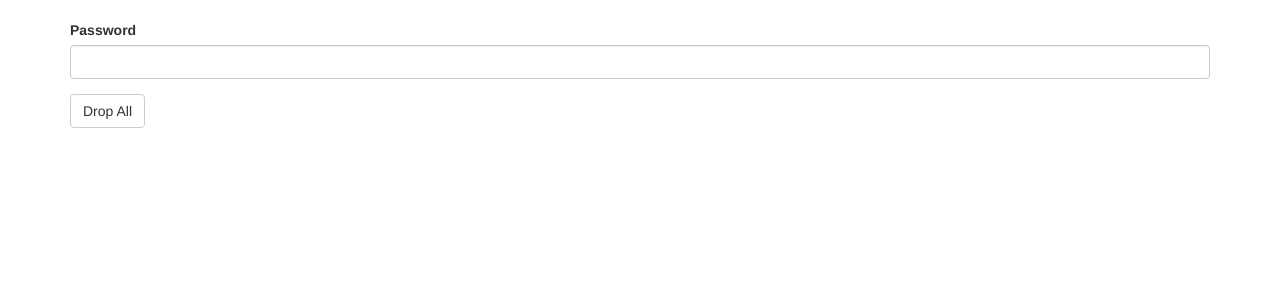
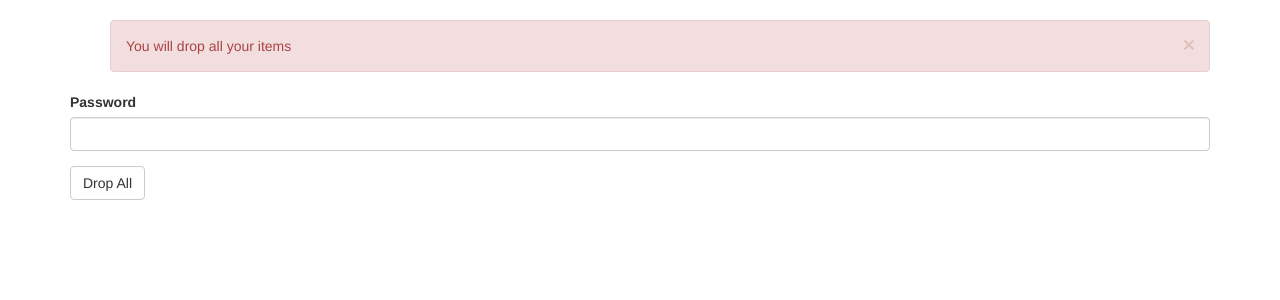
Before and after one commit to yuanji-dev/pocket, a Flask app: page /settings/drop-all in a window 1280 px wide. Shown: the part 52-352 px from the top of the page. Run offline with Flask 2, Linux system fonts and the light colour scheme; the visitor is signed in with stand-in values (Sample User, id 1); data comes from the database, SQL or seed files in the repository; some libraries are stand-ins or nearby versions.

Commit message:
use flash category to show different style flash messages.

```diff
--- a/app/templates/base.html
+++ b/app/templates/base.html
@@ -55,12 +55,19 @@
 {% block content %}
     <div class="container">
         {# todo add message category:info success error. #}
-        {% for msg in get_flashed_messages() %}
-            <div class="alert alert-info alert-dismissable">
-                <button type="button" class="close" data-dismiss="alert" aria-hidden="true">&times;</button>
-                {{ msg }}
-            </div>
-        {% endfor %}
+        {% with messages = get_flashed_messages(with_categories=true) %}
+            {% if messages %}
+                <ul class=flashes>
+                    {% for category, message in messages %}
+                        <div class="alert alert-{{ category }} alert-dismissable">
+                            <button type="button" class="close" data-dismiss="alert" aria-hidden="true">&times;</button>
+                            {{ message }}
+                        </div>
+                    {% endfor %}
+                </ul>
+            {% endif %}
+        {% endwith %}
+
         {% block main %}
         {% endblock %}
     </div>
--- a/app/templates/settings/drop-all.html
+++ b/app/templates/settings/drop-all.html
@@ -1,7 +1,7 @@
 {% extends 'base.html' %}
 {% import "bootstrap/wtf.html" as wtf %}
 {% block title %}
-    login
+    drop-all
 {% endblock %}
 {% block main %}
     {{ wtf.quick_form(form) }}
--- a/app/views.py
+++ b/app/views.py
@@ -37,7 +37,7 @@ def login():
             #todo remember time fresh? how long remember?
             login_user(user, form.remember.data)
             return redirect(request.args.get('next') or url_for('.index'))
-        flash('Invalid email or password')
+        flash('Invalid email or password', 'warning')
     return render_template('login.html', form=form)
 
 
@@ -45,7 +45,7 @@ def login():
 @login_required
 def logout():
     logout_user()
-    flash('you have logged out')
+    flash('you have logged out', 'info')
     return redirect(url_for('.index'))
 
 
@@ -58,7 +58,7 @@ def register():
                     password=form.password.data)
         db.session.add(user)
         db.session.commit()
-        flash('you have successfully registered an account.')
+        flash('you have successfully registered an account.', 'success')
         return redirect(url_for('.index'))
     return render_template('register.html', form=form)
 
@@ -82,7 +82,7 @@ def add():
         db.session.add(current_user)
         db.session.commit()
         parse_html(item.id)
-        flash('a new item added.')
+        flash('a new item added.', 'success')
         return redirect(url_for('.index'))
     return render_template('add.html', form=form)
 
@@ -93,14 +93,14 @@ def delete(id):
     item = Item.query.filter_by(id=id).first()
     items = current_user.items.all()
     if not item or item not in items:
-        flash('no such item.')
+        flash('no such item.', 'info')
         return redirect(request.args.get('next') or url_for('.index'))
     else:
         current_user.items.remove(item)
         db.session.add(current_user)
         db.session.delete(item)
         db.session.commit()
-        flash('delete successfully.')
+        flash('delete successfully.', 'success')
         return redirect(request.args.get('next') or url_for('.index'))
 
 
@@ -110,7 +110,7 @@ def a(id):
     item = Item.query.filter_by(id=id).first()
     items = current_user.items.all()
     if item not in items:
-        flash('this item is not yours.')
+        flash('this item is not yours.', 'warning')
         return redirect(request.args.get('next') or url_for('.index'))
     else:
         return render_template('a.html', item=item, title=item.title)
@@ -122,13 +122,13 @@ def star(id):
     item = Item.query.filter_by(id=id).first()
     items = current_user.items.all()
     if item not in items:
-        flash('this item is not yours.')
+        flash('this item is not yours.', 'warning')
         return redirect(request.args.get('next') or url_for('.index'))
     else:
         item.is_star = True
         db.session.add(item)
         db.session.commit()
-        flash('you starred the item.')
+        flash('you starred the item.', 'info')
         return redirect(request.args.get('next') or url_for('.index'))
 
 
@@ -138,13 +138,13 @@ def unstar(id):
     item = Item.query.filter_by(id=id).first()
     items = current_user.items.all()
     if item not in items:
-        flash('this item is not yours.')
+        flash('this item is not yours.', 'warning')
         return redirect(request.args.get('next') or url_for('.index'))
     else:
         item.is_star = False
         db.session.add(item)
         db.session.commit()
-        flash('you destarred the item.')
+        flash('you destarred the item.', 'info')
         return redirect(request.args.get('next') or url_for('.index'))
 
 
@@ -157,7 +157,7 @@ def tag(name):
         if name in item.get_tags():
             items.append(item)
     if not items:
-        flash('not item has this tag.')
+        flash('not item has this tag.', 'warning')
         return redirect(request.args.get('next') or url_for('.index'))
     else:
         return render_template('tag.html', items=items)
@@ -168,7 +168,7 @@ def tag(name):
 def stars():
     items = current_user.items.filter_by(is_star=True).all()
     if not items:
-        flash('not star item.')
+        flash('not star item.', 'warning')
         return redirect(request.args.get('next') or url_for('.index'))
     else:
         return render_template('stars.html', items=items)
@@ -189,7 +189,7 @@ def query():
 def search(keyword):
     items = Item.query.filter(Item.user == current_user, Item.title.like('%' + keyword + '%')).all()
     if not items:
-        flash('no such items.')
+        flash('no such items.', 'warning')
         return redirect(request.args.get('next') or url_for('.index'))
     else:
         return render_template('search.html', items=items, keyword=keyword)
@@ -200,7 +200,7 @@ def search(keyword):
 def archives():
     items = Item.query.filter(Item.user == current_user, Item.is_archive == True).all()
     if not items:
-        flash('no such items.')
+        flash('no such items.', 'warning')
         return redirect(request.args.get('next') or url_for('.index'))
     else:
         return render_template('archives.html', items=items)
@@ -211,13 +211,13 @@ def archives():
 def archive(id):
     item = Item.query.filter(Item.user == current_user, Item.id == id).first()
     if not item:
-        flash('no such item.')
+        flash('no such item.', 'warning')
         return redirect(request.args.get('next') or url_for('.index'))
     else:
         item.is_archive = True
         db.session.add(item)
         db.session.commit()
-        flash('you archived the item.')
+        flash('you archived the item.', 'info')
         return redirect(request.args.get('next') or url_for('.index'))
 
 
@@ -226,13 +226,13 @@ def archive(id):
 def unarchive(id):
     item = Item.query.filter(Item.user == current_user, Item.id == id).first()
     if not item:
-        flash('no such item.')
+        flash('no such item.', 'warning')
         return redirect(request.args.get('next') or url_for('.index'))
     else:
         item.is_archive = False
         db.session.add(item)
         db.session.commit()
-        flash('you unarchived the item.')
+        flash('you unarchived the item.', 'info')
         return redirect(request.args.get('next') or url_for('.index'))
 
 
@@ -241,7 +241,7 @@ def unarchive(id):
 def edit(id):
     item = Item.query.filter(Item.user == current_user, Item.id == id).first()
     if not item:
-        flash("no such item.")
+        flash("no such item.", 'warning')
         return redirect(url_for('.index'))
     form = EditItemForm()
     if form.validate_on_submit():
@@ -257,7 +257,7 @@ def edit(id):
         db.session.add(item)
         db.session.commit()
         parse_html(item.id)
-        flash('item updated.')
+        flash('item updated.', 'info')
         return redirect(url_for('.index'))
     form.link.data = item.link
     form.tags.data = ','.join([tag.name for tag in item.tags])
@@ -273,14 +273,13 @@ def change_password():
             current_user.password = form.new_password.data
             db.session.add(current_user)
             db.session.commit()
-            flash('new password set.')
+            flash('new password set.', 'success')
             return redirect(url_for('.index'))
         else:
-            flash('old password is invalid')
+            flash('old password is invalid', 'warning')
     return render_template('settings/change-password.html', form=form)
 
 
-# todo: use password to confirm this action.
 @main.route('/settings/drop-all', methods=['GET', 'POST'])
 @login_required
 def drop_all():
@@ -293,8 +292,9 @@ def drop_all():
                 db.session.delete(item)
             db.session.add(current_user)
             db.session.commit()
-            flash('you have dropped all items.')
+            flash('you have dropped all items.', 'danger')
             return redirect(url_for('.index'))
         else:
-            flash('password is invalid')
+            flash('password is invalid', 'warning')
+    flash('You will drop all your items', 'danger')
     return render_template('settings/drop-all.html', form=form)
```
